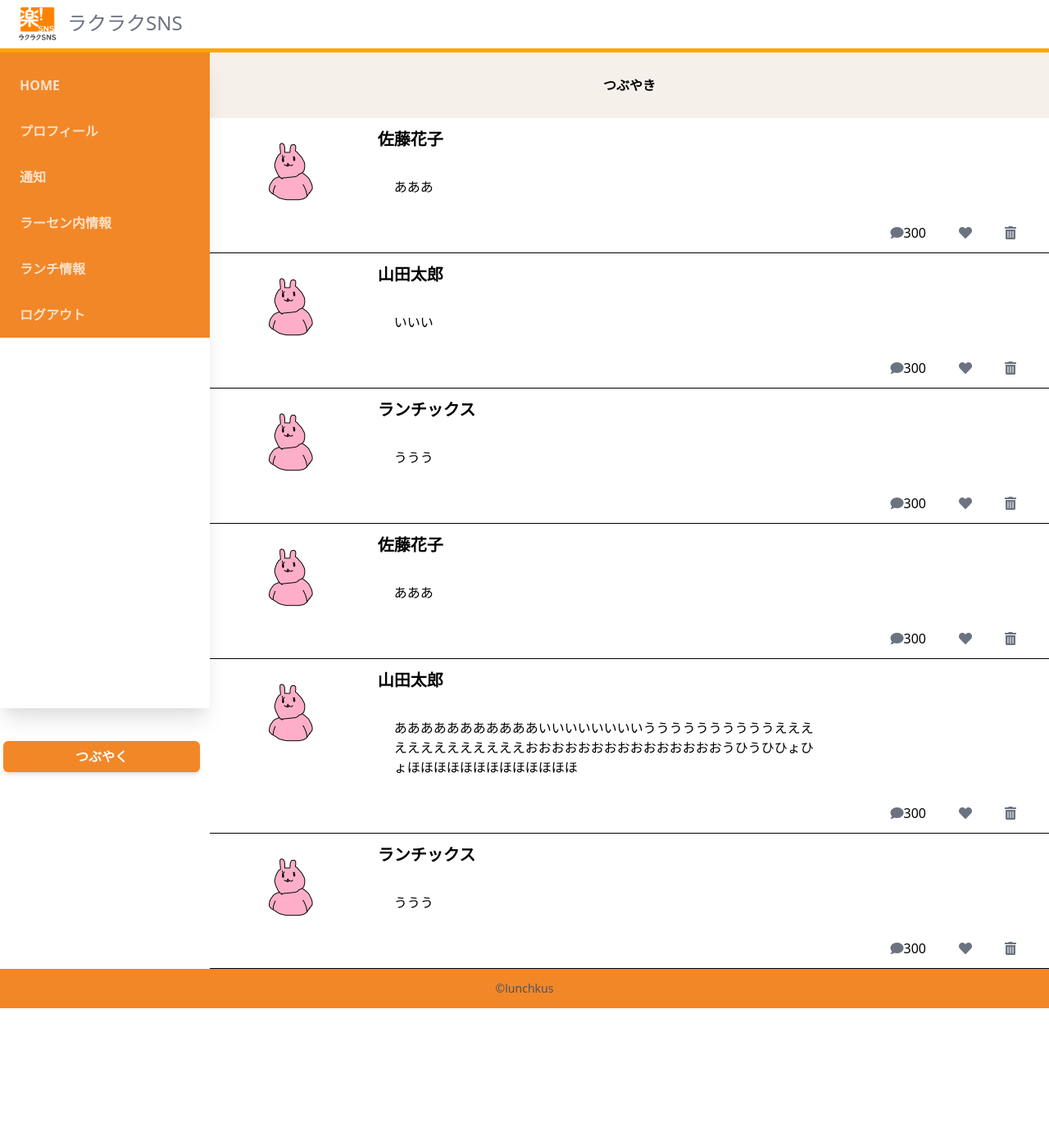
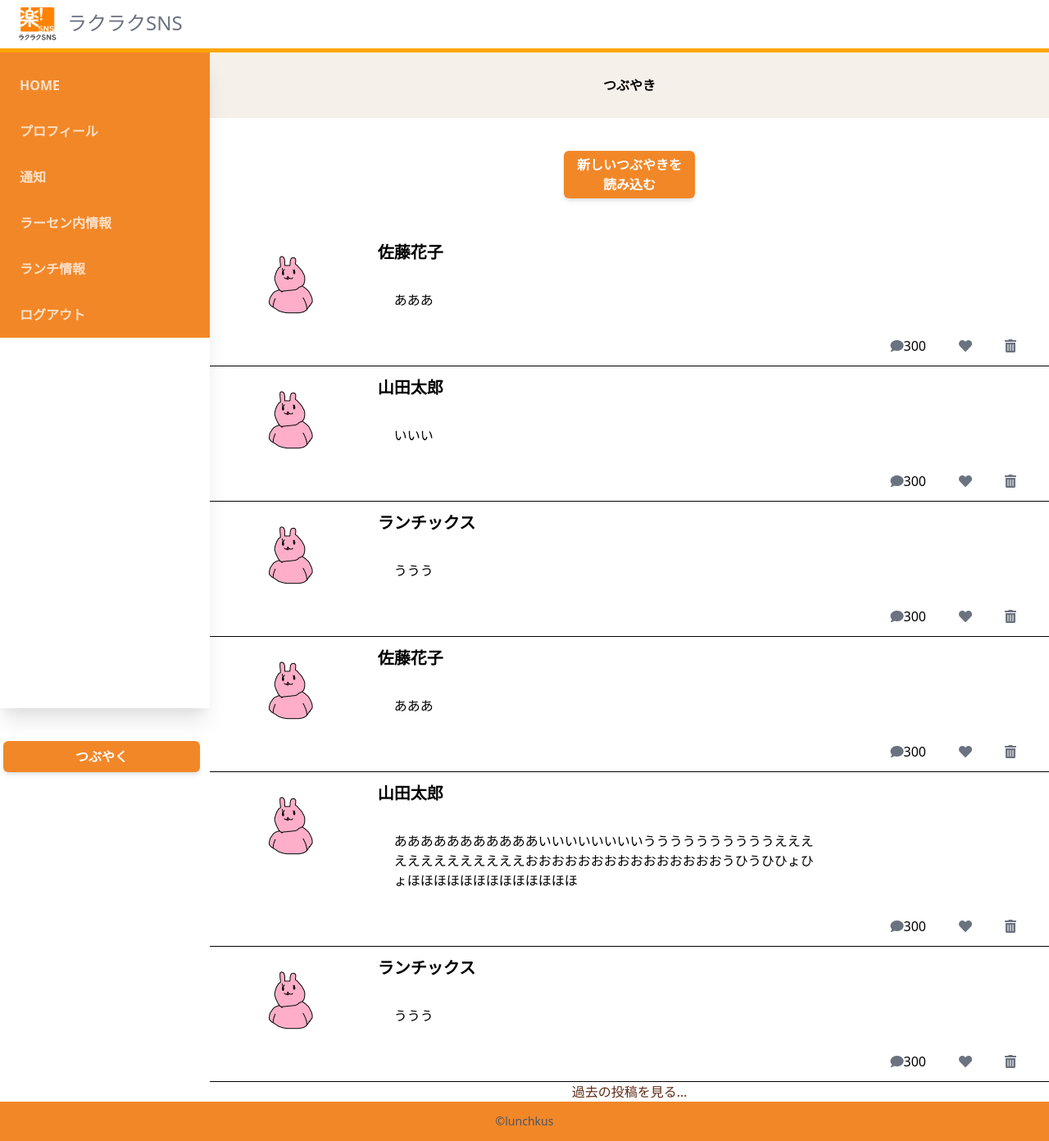
Before and after one commit to suzu1997/rakus-sns-app, a Next.js app: page /timeline in a window 1280 px wide. Shown: the whole page at 82% size. Before the commit the page ends 1230 px from the top, so only its background shows below. Built offline with nearby package versions, Linux system fonts and the light colour scheme.

Commit message:
過去の投稿読み込みボタン／新投稿読み込みボタン設置

```diff
--- a/src/pages/timeline/index.tsx
+++ b/src/pages/timeline/index.tsx
@@ -72,6 +72,16 @@ const Timeline: NextPage = () => {
           <SubHeader title="つぶやき" />
 
           {/* タイムラインゾーン */}
+
+          <div className="text-center my-10">
+            <Button
+              label="新しいつぶやきを読み込む"
+              onClick={() => {
+                alert("やあ");
+              }}
+            />
+          </div>
+
           {data.map((value, key) => (
             <div style={style} key={key} className="flex">
               <div className="w-1/5 text-center pt-5">
@@ -91,6 +101,7 @@ const Timeline: NextPage = () => {
               </div>
             </div>
           ))}
+          <div className="text-text-brown text-center"> 過去の投稿を見る…</div>
         </div>
       </div>
     </>
```
